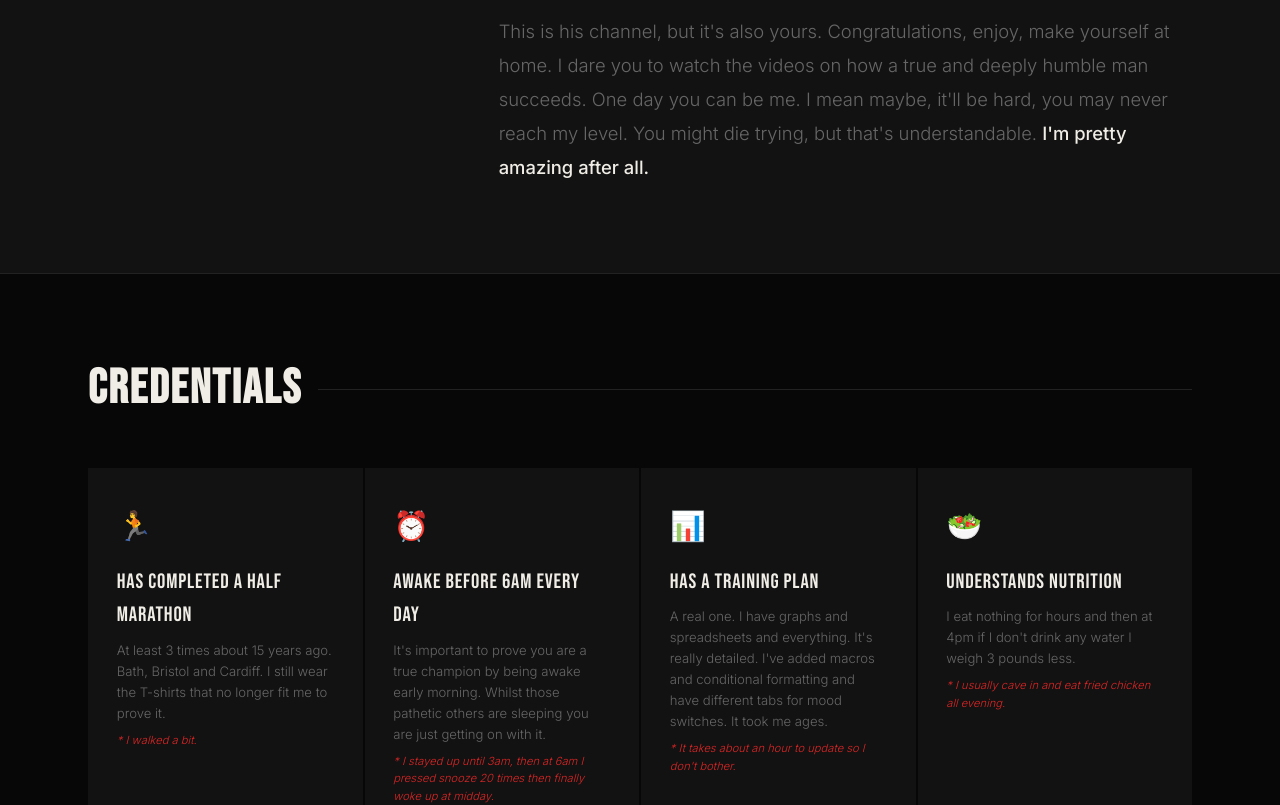
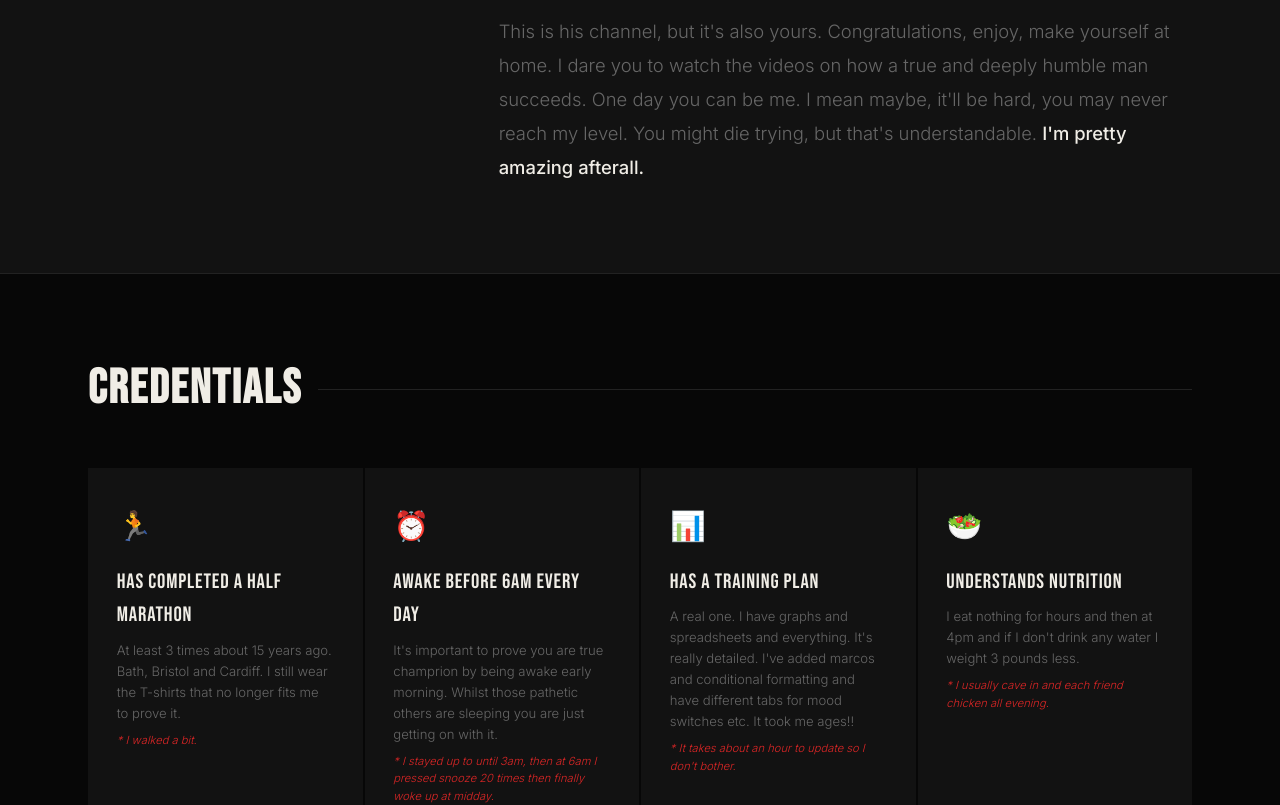
Before and after one commit to karstonomics-maker/bastard-runner, a plain HTML site: page index.html in a window 1280 px wide. Shown: the part 1700-2505 px from the top of the page. Drawn offline with Linux system fonts and the light colour scheme.

Commit message:
Update index.html

```diff
--- a/index.html
+++ b/index.html
@@ -76,7 +76,7 @@
     nav {
       display: flex;
       align-items: center;
-      justify-content: space-between;
+      justify-nt: space-between;
       padding: 1.5rem var(--pad);
       max-width: var(--max-w);
       margin: 0 auto;
@@ -225,7 +225,7 @@
       display: flex;
       flex-direction: column;
       align-items: center;
-      justify-content: center;
+      justify-nt: center;
       gap: 1rem;
       color: var(--muted);
       font-size: 0.85rem;
@@ -288,7 +288,7 @@
       inset: 0;
       display: flex;
       align-items: center;
-      justify-content: center;
+      justify-nt: center;
       color: var(--border);
     }
     .video-card-embed .placeholder svg { width: 36px; height: 36px; fill: currentColor; }
@@ -401,7 +401,7 @@
       margin: 0 auto;
       display: flex;
       align-items: center;
-      justify-content: space-between;
+      justify-nt: space-between;
       flex-wrap: wrap;
       gap: 1.5rem;
     }
@@ -714,18 +714,34 @@ const CONTENT = {
   ],
 
   // ── VIDEOS ──────────────────────────────────────────────────
+  // First video is featured. To add: paste the YouTube video ID (after ?v= in the URL).
   videos: [
-    { id: "", title: "Episode 1: It Seemed Like a Good Idea", description: "In which a man leaves his house at 6am to run somewhere he didn't need to go.", episode: "EP. 01" },
-    { id: "", title: "Episode 2: The Aftermath", description: "Spoiler: everything hurts.", episode: "EP. 02" },
-    { id: "", title: "Episode 3: The Long Run", description: "18 miles. One gel. Zero dignity.", episode: "EP. 03" },
+    {
+      id: "",
+      title: "Episode 1: It Seemed Like a Good Idea",
+      description: "In which a man leaves his house at 6am to run somewhere he didn't need to go.",
+      episode: "EP. 01",
+    },
+    {
+      id: "",
+      title: "Episode 2: The Aftermath",
+      description: "Spoiler: everything hurts.",
+      episode: "EP. 02",
+    },
+    {
+      id: "",
+      title: "Episode 3: The Long Run",
+      description: "18 miles. One gel. Zero dignity.",
+      episode: "EP. 03",
+    },
   ],
 
   // ── DISPATCHES ──────────────────────────────────────────────
   dispatches: [
     { date: "Jun 2026", text: "Did a 10k. Felt <strong>transcendent</strong> for about 400 metres, then felt the usual way. I scored myself 65% and added it to my spreadsheet. So actually it was more like 6.5km." },
-    { date: "May 2026", text: "Signed up for Brighton marathon. Paid a lot of money that cannot be refunded. <strong>Classic.</strong>" },
+    { date: "May 2026", text: "Signed up for a marathon Brighton. Paid a lot of money that cannot be refunded <strong>Classic.</strong>" },
     { date: "Apr 2026", text: "Spent it telling everyone how they can be a better runner but did no running myself." },
-    { date: "Mar 2026", text: "Ran 5km in the rain. Sent loads of pictures on social media and got insecure and upset because nobody liked my pictures or gave any encouraging remarks. Fragile ego broken. Drink heavily to make up for it. I'm still a legend. <strong>It's all the others that are the problem.</strong>" },
+    { date: "Mar 2026", text: "Ran 5km in the rain. Sent loads of pictures on social media and got insecuer and upset because nobody liked my pictures or gave any encouraging remarked. Fragile ego broken. Drink heavily to make up for it.  I'm still a legend. <strong>It's all the others that are the problem.</strong>" },
   ],
 
   // ── MANIFESTO ───────────────────────────────────────────────
@@ -733,33 +749,63 @@ const CONTENT = {
     pullQuote: "Fine at running. Insufferable about it.",
     paragraphs: [
       "Somewhere in the English Midlands, a man got off his sofa and started running. Nobody asked him to. Nobody is particularly impressed or cares. <strong>He does it anyway.</strong>",
-      "Bastard Runner is the ongoing documentation of one person's personal race, turning running into a philosophy that will also solve all of the world's problems by being smug about running. <em>Feed the world by running with me.</em>",
-      "I'm not an elite athlete, I'm not a coach, I hold no qualifications in fitness, nutrition, or sports science. I make a lot of shit up. But what I do have that you don't is <strong>unmovable confidence against reality</strong>. Within a few weeks you'll be lecturing others on as much bullshit as I am. It's the ingredient you need to be the bastard that you know you are.",
-      "This is his channel, but it's also yours. Congratulations, enjoy, make yourself at home. I dare you to watch the videos on how a true and deeply humble man succeeds. One day you can be me. I mean maybe, it'll be hard, you may never reach my level. You might die trying, but that's understandable. <strong>I'm pretty amazing after all.</strong>",
+      "Bastard Runner is the ongoing documentation of one person's personal race, turning running into a philosophy that will also solve all of the worlds problems by being smug about running. <em>feed the world by running with me</em>.",
+      "I'm not an elite athlete, I'm not a coach, I hold no qualifications in fitness, nutrition, or sports science. I make a lot of shit up.  But what I do have that you don't is <strong>unmovable confident againsts reality</strong>, within a few weeks you'll be lecturing others on as much bullshit as I am. It's the ingredient you need to be the bastard that you know you are.",
+      "This is his channel, but it's also yours. Congratulations, enjoy, make yourself at home.  I dare you to watch the videos on how a true and deeply humble man succeeds. One day you can be me. I mean maybe, it'll be hard, you may never reach my level.  You might die trying, but that's understandable. <strong>I'm pretty amazing afterall.</strong>",
     ],
   },
 
   // ── CREDENTIALS ─────────────────────────────────────────────
   credentials: [
-    { icon: "🏃", title: "HAS COMPLETED A HALF MARATHON", desc: "At least 3 times about 15 years ago. Bath, Bristol and Cardiff. I still wear the T-shirts that no longer fit me to prove it.", caveat: "* I walked a bit." },
-    { icon: "⏰", title: "AWAKE BEFORE 6AM EVERY DAY", desc: "It's important to prove you are a true champion by being awake early morning. Whilst those pathetic others are sleeping you are just getting on with it.", caveat: "* I stayed up until 3am, then at 6am I pressed snooze 20 times then finally woke up at midday." },
-    { icon: "📊", title: "HAS A TRAINING PLAN", desc: "A real one. I have graphs and spreadsheets and everything. It's really detailed. I've added macros and conditional formatting and have different tabs for mood switches. It took me ages.", caveat: "* It takes about an hour to update so I don't bother." },
-    { icon: "🥗", title: "UNDERSTANDS NUTRITION", desc: "I eat nothing for hours and then at 4pm if I don't drink any water I weigh 3 pounds less.", caveat: "* I usually cave in and eat fried chicken all evening." },
-    { icon: "🎽", title: "OWNS TECHNICAL CLOTHING", desc: "I spent an enormous amount of money on substandard clothing because some fit blonde from the USA was advertising it.", caveat: "* It doesn't even fit me." },
-    { icon: "📍", title: "BASED IN MIDLANDS", desc: "There are a few hills and a lot of places you can get stabbed so there is that added incentive to run faster.", caveat: "* There aren't actually many hills." },
+    {
+      icon: "🏃",
+      title: "HAS COMPLETED A HALF MARATHON",
+      desc: "At least 3 times about 15 years ago. Bath, Bristol and Cardiff.  I still wear the T-shirts that no longer fits me to prove it.",
+      caveat: "* I walked a bit.",
+    },
+    {
+      icon: "⏰",
+      title: "AWAKE BEFORE 6AM EVERY DAY",
+      desc: "It's important to prove you are true champrion by being awake early morning. Whilst those pathetic others are sleeping you are just getting on with it.",
+      caveat: "* I stayed up to until 3am, then at 6am I pressed snooze 20 times then finally woke up at midday.",
+    },
+    {
+      icon: "📊",
+      title: "HAS A TRAINING PLAN",
+      desc: "A real one. I have graphs and spreadsheets and everything.  It's really detailed. I've added marcos and conditional formatting and have different tabs for mood switches etc. It took me ages!!",
+      caveat: "* It takes about an hour to update so I don't bother.",
+    },
+    {
+      icon: "🥗",
+      title: "UNDERSTANDS NUTRITION",
+      desc: "I eat nothing for hours and then at 4pm and if I don't drink any water I weight 3 pounds less.",
+      caveat: "* I usually cave in and each friend chicken all evening.",
+    },
+    {
+      icon: "🎽",
+      title: "OWNS TECHNICAL CLOTHING",
+      desc: "I spent an enormous amount of money on substandard clothing because some fit blonde from the USA was adverting it.",
+      caveat: "* It doesn't even fit me.",
+    },
+    {
+      icon: "📍",
+      title: "BASED IN MIDLANDS",
+      desc: "There are a few hills and a lot of places you can get stabbed so there is that added incentive to run faster.",
+      caveat: "* There isn't actually many hills",
+    },
   ],
 
   // ── PROMISE ─────────────────────────────────────────────────
   promise: {
     title: "ONE DAY, WITH ENOUGH EFFORT, YOU MIGHT JUST BE ONLY SLIGHTLY WORSE THAN ME",
     steps: [
-      { num: "01", text: "Go to one of those running shops where some 17 year old expert will film your run and sell you a £300 pair of trainers. You will buy 2 pairs." },
-      { num: "02", text: "Download a training app. Share all your substandard runs with everyone you know until they stop talking to you. Feel like you've already achieved something then head to the pub." },
+      { num: "01", text: "Go to one of those running shots where some 17 year old expert will film your run and sell you a £300 pair of trainers.  You will buy 2 pairs." },
+      { num: "02", text: "Download a training app. Share all your shite substandard runs with everyone you know until they stop talking to you.  Feel like you've already achieved something then head to the pub." },
       { num: "03", text: "Go for a run then stop as soon as you get out of breath." },
       { num: "04", text: "Repeat for several months then weigh yourself and wonder why you've gained half a stone." },
       { num: "05", text: "Enter a race you are not ready for. Get injured but keep going anyway so you can't run for another 6 months. Get fatter." },
     ],
-    caveat: "I can't guarantee results. This is an alternative fitness programme. Don't trust the pro trainers who clearly work for the deep state. The only state you need is the bastard state.",
+    caveat: "I can't gaurantee results. This is an alternative fitness programme. Don't trust the pro trainers who clearly work for the deep state.  The only state you need is the bastard state.",
   },
 
   // ── ABOUT ───────────────────────────────────────────────────
@@ -770,10 +816,10 @@ const CONTENT = {
       "Based in Coventry. Targeting Brighton. Chronically underprepared.",
     ],
     stats: [
-      { num: "9.754", unit: "KM",  label: "Logged (allegedly)" },
-      { num: "4am",   unit: "",    label: "Earliest alarm set" },
-      { num: "11am",  unit: "",    label: "Actual wake up time" },
-      { num: "2",     unit: "",    label: "Medals (thanks for turning up)" },
+      { num: "9.754km", unit: "KM", label: "Logged (allegedly)" },
+      { num: "4am", unit: "", label: "Earliest alarm set" },
+      { num: "11am", unit: "", label: "Actual wake up time" },
+      { num: "2 x thanks for turning up", unit: "", label: "Medals" },
     ],
   },
 
```
